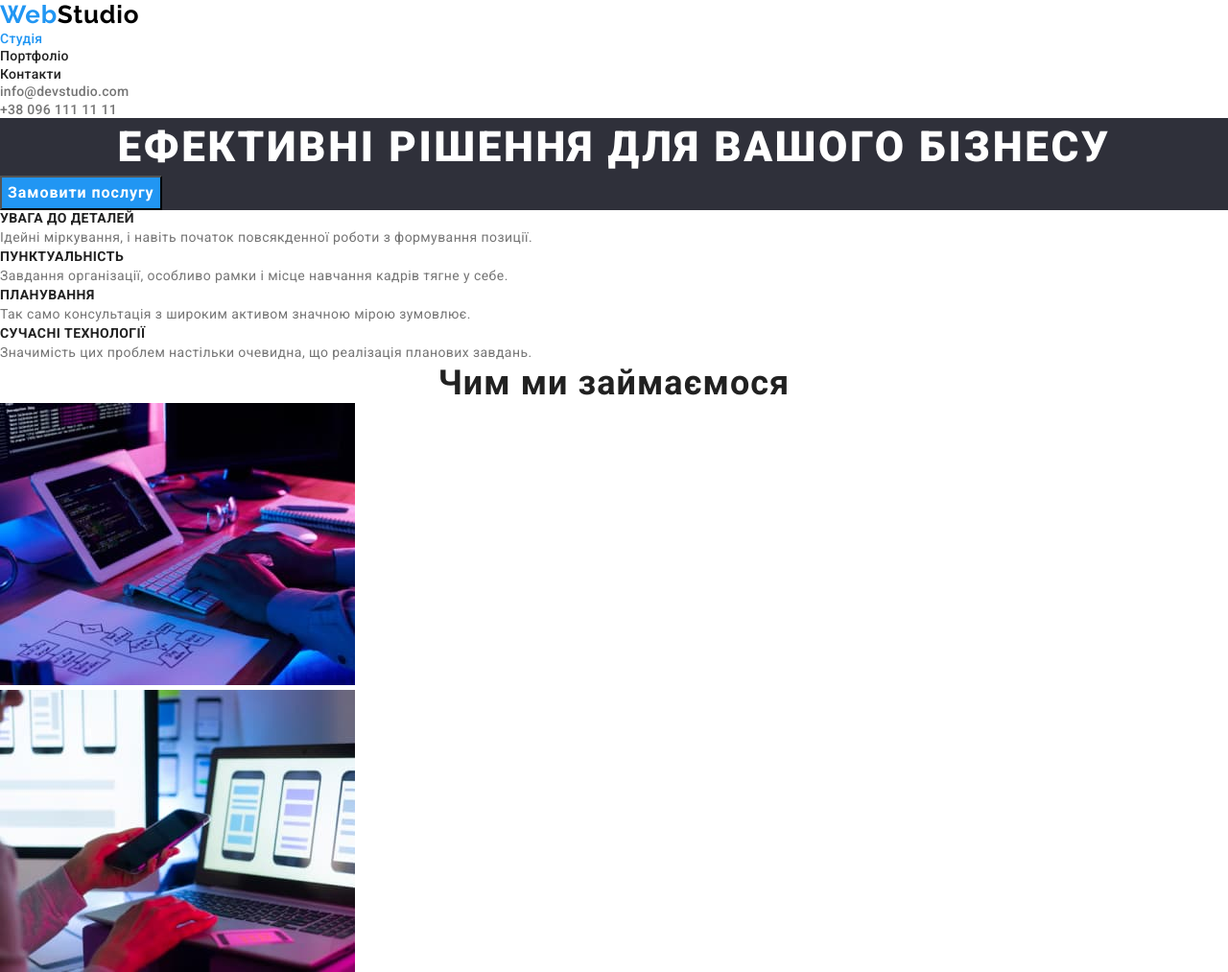
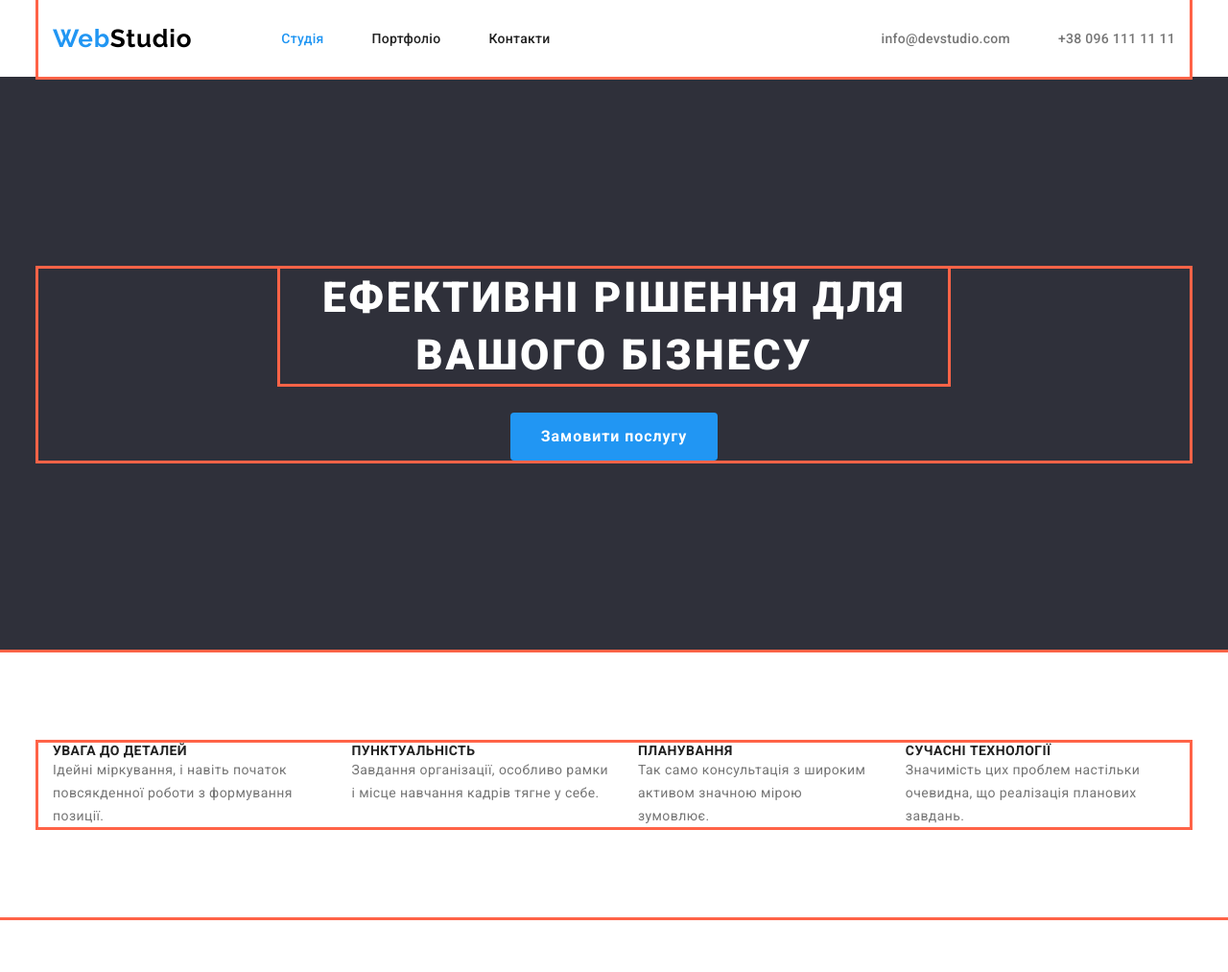
Before and after one commit to Vov4ik2022/goit-markup-hw-03, a plain HTML site: page index.html in a window 1280 px wide. Shown: the top 1013 px of the page at 96% size. Drawn offline with nearby package versions, Linux system fonts and the light colour scheme.

Commit message:
ДЗ-3 1ст начало

```diff
--- a/css/style.css
+++ b/css/style.css
@@ -1,3 +1,4 @@
+/* заголовки та параграфи - скидаемо стандартниі відступи */
 h1,
 h2,
 h3,
@@ -9,7 +10,7 @@ p {
 }
 
 
-/* убираем точечки и подчеркивание */
+/* убираем точечки и подчеркивание. Та зовнішній відступ, внутр паддінг */
 .list {
     list-style: none;
     margin: 0;
@@ -18,6 +19,11 @@ p {
 
 .link {
     text-decoration: none;
+}
+
+/* скидаемо малюнки */
+img {
+    display: block;
 }
 
 :root {
@@ -46,8 +52,28 @@ body {
     font-family: Roboto, sans-serif;
 }
 
+.container {
+    width: 1200px;
+    padding-right: 15px;
+    padding-left: 15px;
+    margin: auto;
+
+    outline: 3px solid tomato;
+}
+
+.section {
+    padding-top: 94px;
+    padding-bottom: 94px;
+}
  /* ----------------------Верхня частина ХЕДЕР---------------------  */
 
+.header-container {
+    display: flex;
+    align-items: center;
+    width: 1200px;
+    height: 80px;
+
+}
  /* Логотип */
 .header-logo {
     color: var(--button-color-web-second);
@@ -56,6 +82,8 @@ body {
     font-size: 26px;
     line-height: calc(31 / 26);
     letter-spacing: 0.03em;
+
+    margin-right: 93px;
 }
 
 .logo-header {
@@ -64,7 +92,22 @@ body {
 
 /* Навигация */
 
+.header-nav {
+    margin-right: auto;
+
+}
+
+.nav-list {
+    display: flex;
+    align-items: center;
+    gap: 50px;
+}
+
 .nav-link {
+    display: block;
+    padding-top: 32px;
+    padding-bottom: 32px;
+
     color: var(--color-font-h2-h3-name);
 
     font-weight: 500;
@@ -83,6 +126,11 @@ body {
 
 /* ссылка на сайт и тел */
 
+.header-group {
+    display: flex;
+    gap: 50px;
+}
+
 .header-contact {
     color: var(--color-font-contact-p);
     font-weight: 500;
@@ -98,10 +146,26 @@ body {
 
 /* ----------------------------Секція 1/4 (Герой - HERO)----------------- */
 
+
 /* секция герой фон */
 .hero {
     background-color: var(--background-color-section1-footer);
+
+
+    height: 600px;
+    padding-top: 200px;
+    padding-bottom: 200px;
+
 }
+
+.hero-section-container {
+    display: flex;
+    flex-direction: column;
+    align-items: center;
+
+
+}
+
 /* герой н1 */
 .hero-section {
     color: var(--color-font-hero-address);
@@ -111,6 +175,13 @@ body {
     text-align: center;
     letter-spacing: 0.06em;
     text-transform: uppercase;
+
+    width: 696px;
+    outline: 3px solid tomato;
+    margin-bottom: 30px;
+    text-align: center;
+
+
 }
 /* герой кнопка */
 .hero-btn {
@@ -119,16 +190,43 @@ body {
     font-weight: 700;
     font-size: 16px;
     line-height: calc(30 / 16);
-    display: flex;
+    display: inline-block;
     align-items: center;
     text-align: center;
     letter-spacing: 0.06em;
     font-family: inherit;
+    border: 1px solid transparent;
+    min-width: 216px;
+    min-height: 50px;
+    border-radius: 4px;
+    cursor: pointer;
+
+
+
+
+
 }
 
 /* -----------------------------Секція 2/4 (Перевага)------------------- */
 
 /* заглавие */
+
+.advantage {
+    outline: 3px solid tomato
+}
+
+.container-advantage {
+    display: block;
+}
+
+.advantage-list {
+    display: flex;
+
+    gap: 30px;
+}
+
+
+
 .advantage-title {
     color: var(--color-font-h2-h3-name);
     font-size: 14px;
@@ -148,13 +246,45 @@ body {
 /* -----------------------Секція 3/4 (Послуги - SERVICES)------------------- */
 
 /* заглавие */
+.container-servis {
+    display: flex;
+    flex-direction: column;
+}
+
+
+.services-list {
+    display: flex;
+}
+.servise-section:not( :last-child ){
+    margin-right: 30px;
+}
+
+
+/* .grid-set-list {
+    display: flex;
+    flex-wrap: wrap;
+    gap: var(--indent-main);
+}
+.grid-set-item {
+   flex-basis: calc((100% - (var(--indent-main) * ((var(--items)) - 1))) / var(--items));
+} */
+
+
 .services-title {
     color: var(--color-font-h2-h3-name);
     font-size: 36px;
-    line-height: cflc(42 / 36);
+    line-height: calc(42 / 36);
     text-align: center;
     letter-spacing: 0.03em;
 }
+
+
+
+
+
+
+
+
 
 /* --------------------------Секція 4/4 (Команда - TEAM)-------------------- */
 
--- a/index.html
+++ b/index.html
@@ -15,12 +15,13 @@
   </head>
   <body>
     <!-- Верхня частина ХЕДЕР -->
-    <header>
-      <nav>
-        <!-- Логотип -->
+
+    <header class="header">
+      <div class="header-container container">
         <a class="header-logo link" href="./index.html">
           Web<span class="logo-header">Studio</span>
         </a>
+        <nav class="header-nav">
           <!-- Навігація сайту -->
           <ul class="nav-list list">
             <li class="nav-item">
@@ -34,87 +35,130 @@
             </li>
           </ul>
         </nav>
+
         <!-- Контакти -->
-      <ul class="list">
-        <li>
+        <div class="header-group">
           <a href="mailto:info@devstudio.com" class="header-contact link"
                 >info@devstudio.com</a>
-        </li>
-        <li>
           <a href="tel:+380961111111" class="header-contact link">
-            +38 096 111 11 11
-          </a>
-        </li>
-      </ul>
+                +38 096 111 11 11</a>
+        </div>
+      </div>
     </header>
+
+
+
+
+
+
     <main>
       <!-- Секція 1/4 (Герой - HERO)-->
-      <section class="hero">
+      <section class="hero section">
+        <div class="hero-section-container container">
           <h1 class="hero-section">Ефективні рішення для вашого бізнесу</h1>
           <button type="button" class="hero-btn">Замовити послугу</button>
+        </div>
       </section>
+
+
+
+
+
+
+
+
+
+
       <!-- Секція 2/4 (Перевага)-->
-      <section class="advantage">
-        <ul class="list">
-          <li>
+      <section class="advantage section">
+        <div class="container-advantage container">
+          <ul class="advantage-list list">
+            <li class="advantage-section">
               <h3 class="advantage-title">УВАГА ДО ДЕТАЛЕЙ</h3>
               <p class="advantage-description">
                 Ідейні міркування, і навіть початок повсякденної роботи з
                 формування позиції.
               </p>
             </li>
-          <li>
+
+
+            <li class="advantage-section">
               <h3 class="advantage-title">ПУНКТУАЛЬНІСТЬ</h3>
               <p class="advantage-description">
                 Завдання організації, особливо рамки і місце навчання кадрів тягне
                 у себе.
               </p>
             </li>
-          <li>
+
+            <li class="advantage-section">
               <h3 class="advantage-title">ПЛАНУВАННЯ</h3>
               <p class="advantage-description">
                 Так само консультація з широким активом значною мірою зумовлює.
               </p>
             </li>
-          <li>
+
+            <li class="advantage-section">
               <h3 class="advantage-title">СУЧАСНІ ТЕХНОЛОГІЇ</h3>
               <p class="advantage-description">
                 Значимість цих проблем настільки очевидна, що реалізація планових
                 завдань.
               </p>
             </li>
+
           </ul>
+        </div>
       </section>
+
+
+
+
+
+
+
+
+
+
+
       <!-- Секція 3/4 (Послуги - SERVICES)-->
-      <section class="services">
+      <section class="services section">
+        <div class="container-servis container">
+
           <h2 class="services-title">Чим ми займаємося</h2>
           <ul class="services-list list">
-          <li>
+            <li class="servise-section">
               <img
                 src="./images/box1.jpg"
                 alt="Розробка проекту"
                 width="370"
-              height="294"
+
               />
-          </li>
-          <li>
+            </li >
+            <li class="servise-section">
               <img
                 src="./images/box2.jpg"
                 alt="Дизайн проекту"
                 width="370"
-              height="294"
+
               />
-          </li>
-          <li>
+            </li >
+            <li class="servise-section">
                <img
                 src="./images/box3.jpg"
                 alt="Тестування проекту"
                 width="370"
-              height="294"
+
               />
             </li>
           </ul>
+        </div>
       </section>
+
+
+
+
+
+
+
       <!-- Секція 4/4 (Команда - TEAM)-->
       <section class="team">
         <h2 class="team-title">Наша команда</h2>
```
Lines whose indentation alone changed are shown as unchanged.
